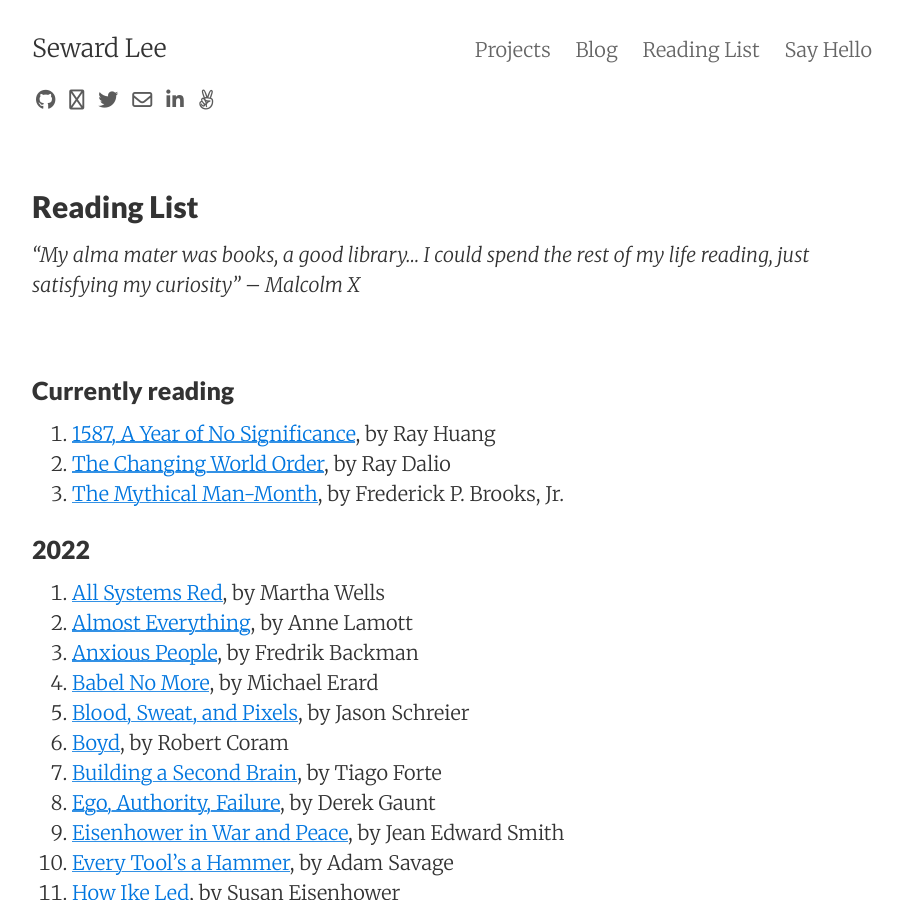
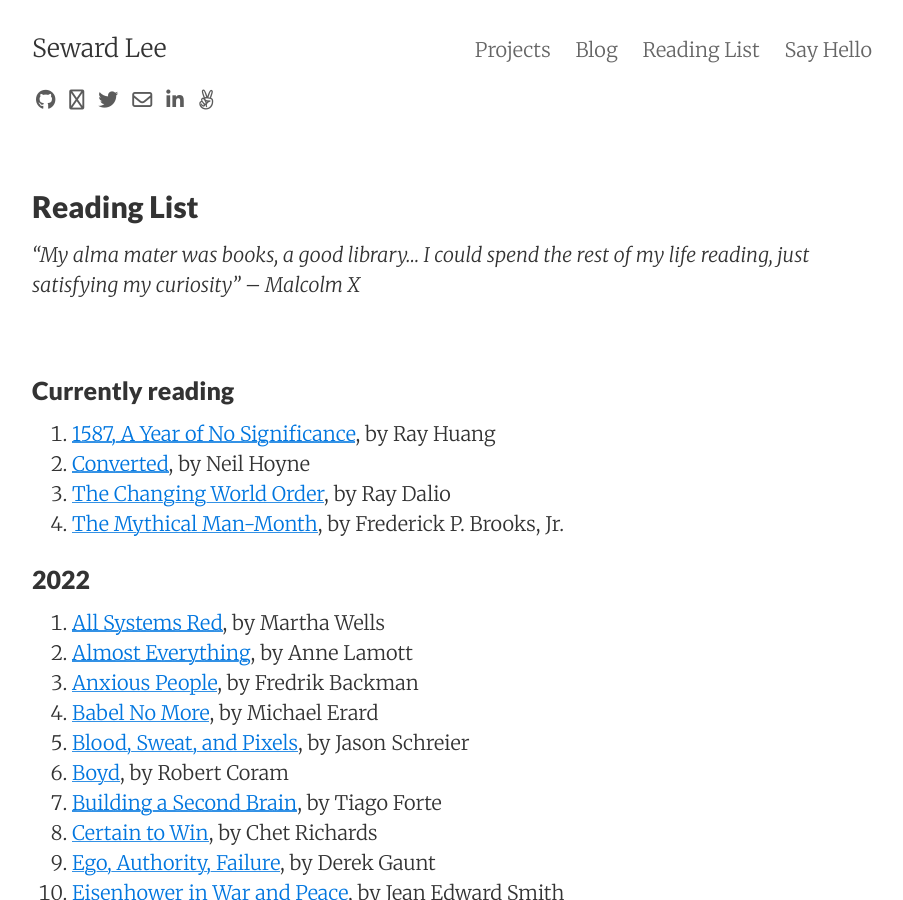
Before and after one commit to sewardlee337/sewardlee337.github.io, a Jekyll site: the page built from readinglist.md, in a window 1280 px wide and 900 px high. Shown: the whole window, without its empty margins (188-1091 px from the left). Built offline with Jekyll 4.4.1, drawn with Linux system fonts in a browser that asks for light colours; nearby versions of some CDN libraries.

Commit message:
update reading list

```diff
--- a/readinglist.md
+++ b/readinglist.md
@@ -13,6 +13,7 @@ _"My alma mater was books, a good library... I could spend the rest of my life r
 ### Currently reading
 
 1. [1587, A Year of No Significance](https://amzn.to/34djZWU), by Ray Huang
+1. [Converted](https://amzn.to/3E2EBPX), by Neil Hoyne
 1. [The Changing World Order](https://amzn.to/38B3ohG), by Ray Dalio
 1. [The Mythical Man-Month](https://amzn.to/3hWJa3m), by Frederick P. Brooks, Jr.
 
@@ -26,6 +27,7 @@ _"My alma mater was books, a good library... I could spend the rest of my life r
 1. [Blood, Sweat, and Pixels](https://amzn.to/3s0hqQ4), by Jason Schreier
 1. [Boyd](https://amzn.to/3DucM2F), by Robert Coram
 1. [Building a Second Brain](https://amzn.to/39LpI9p), by Tiago Forte
+1. [Certain to Win](https://amzn.to/3Eps0aA), by Chet Richards
 1. [Ego, Authority, Failure](https://amzn.to/3OTR3Fa), by Derek Gaunt
 1. [Eisenhower in War and Peace](https://amzn.to/3JtzeLm), by Jean Edward Smith
 1. [Every Tool's a Hammer](https://amzn.to/3A1N8SD), by Adam Savage
```
